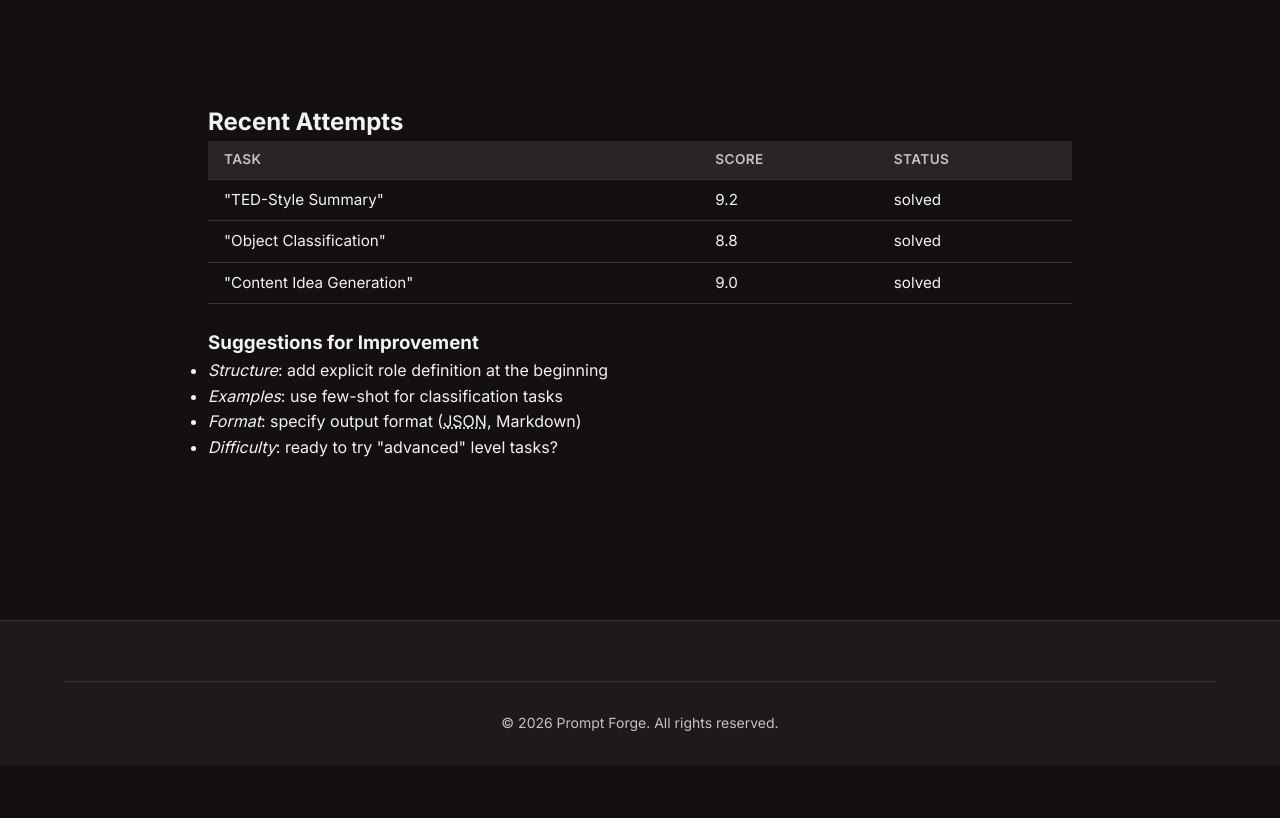
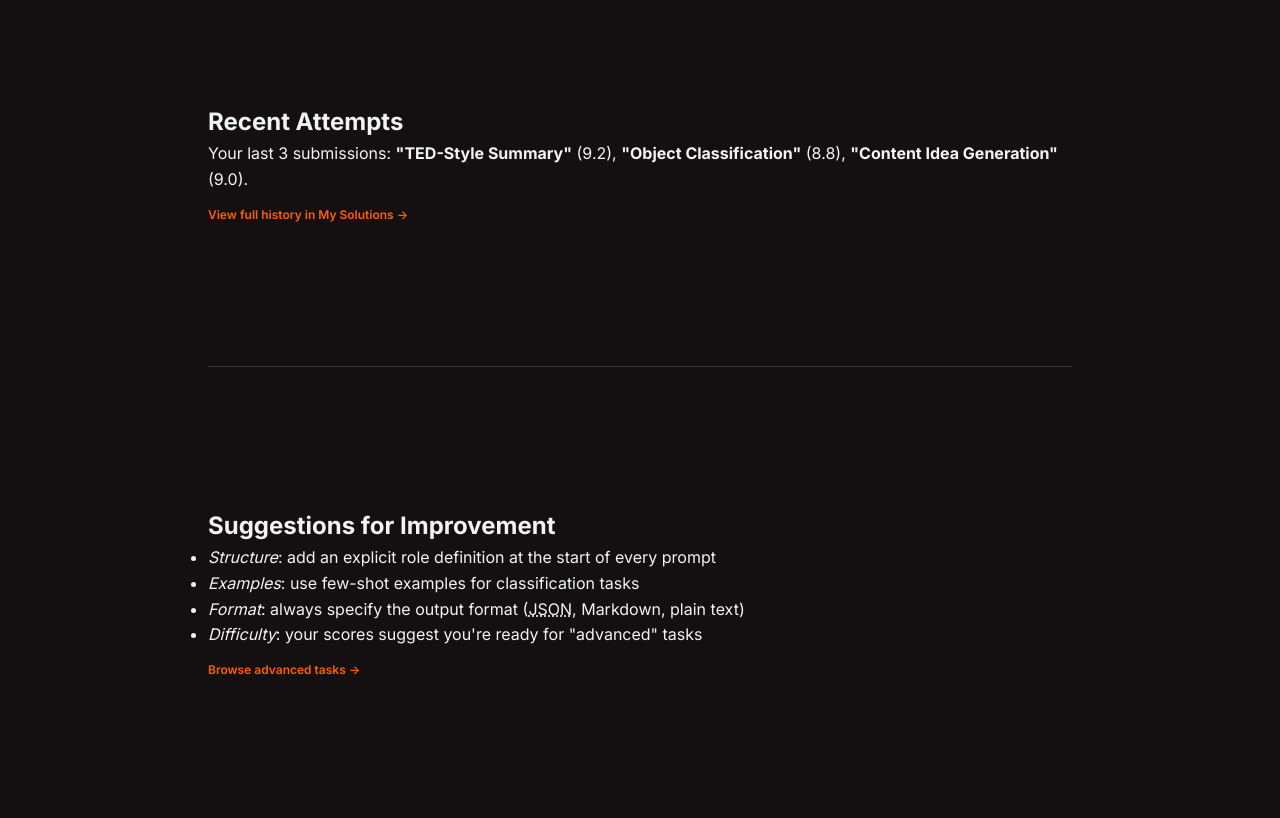
Before and after one commit to AlmazCode/PromptForge, a plain HTML site: page profile.html in a window 1280 px wide. Shown: the part 2002-2820 px from the top of the page. Before the commit the page ends 2767 px from the top, so only its background shows below. Drawn offline with Linux system fonts and the light colour scheme.

```diff
--- a/profile.html
+++ b/profile.html
@@ -13,8 +13,8 @@
 
     <!-- Author: Student B
          Section: User Profile
-         Comment: profile-container uses the same app-content grid as my-solutions for visual consistency
-         Comment: table uses scope="row" on th cells so screen readers announce row headers correctly -->
+         Comment: app-content grid reused from student-c so sidebar+main layout stays consistent across pages
+         Comment: Recent Attempts links to my-solutions.html instead of duplicating the table that already lives there -->
 
     <header>
         <div class="container header-container">
@@ -46,14 +46,14 @@
             <div class="app-header">
                 <div class="app-header-left">
                     <h1>Alexandra Thompson</h1>
-                    <span class="app-header-meta">Member since Oct 2024 · Copywriting & Content</span>
+                    <span class="app-header-meta">Member since Oct 2024 · Copywriting &amp; Content</span>
                 </div>
                 <div class="app-header-right">
                     <span class="badge-small">● Active</span>
                 </div>
             </div>
 
-            <!-- PROFILE CARD — bio -->
+            <!-- BIO CARD -->
             <article class="profile-bio">
                 <figure class="profile-avatar">
                     <img src="src/avatar-thompson.jpg" alt="Profile photo of Alexandra Thompson">
@@ -88,10 +88,10 @@
                 </div>
             </div>
 
-            <!-- STATS TABLE + ACHIEVEMENTS -->
+            <!-- SIDEBAR + MAIN -->
             <div class="app-content">
 
-                <!-- LEFT: stats table + mentor quote -->
+                <!-- SIDEBAR: stats table, mentor quote, badge guide -->
                 <aside class="app-sidebar">
 
                     <div class="sidebar-section">
@@ -151,12 +151,13 @@
 
                 </aside>
 
-                <!-- RIGHT: achievements + recent attempts -->
+                <!-- MAIN: achievements + links to other pages -->
                 <div class="app-main">
 
+                    <!-- ACHIEVEMENTS -->
                     <section id="achievements" class="doc-section">
                         <h2 class="doc-section-title">Achievements</h2>
-                        <p class="doc-text"><small>Badges appear at certain milestones in your progress</small></p>
+                        <p class="doc-text"><small>Badges are awarded automatically at certain milestones.</small></p>
 
                         <div class="process-list">
                             <div class="process-item">
@@ -182,16 +183,16 @@
                             </div>
                         </div>
 
-                        <h3 class="sidebar-title" style="margin-top:16px">Upcoming</h3>
+                        <h3 class="sidebar-title profile-upcoming-label">Upcoming</h3>
                         <div class="process-list">
-                            <div class="process-item" style="opacity:0.45">
+                            <div class="process-item profile-locked">
                                 <span class="process-num">💎</span>
                                 <div class="process-body">
                                     <strong>Diamond</strong>
                                     <span>Reach Top-10 in leaderboard — 3 places to go</span>
                                 </div>
                             </div>
-                            <div class="process-item" style="opacity:0.45">
+                            <div class="process-item profile-locked">
                                 <span class="process-num">🏆</span>
                                 <div class="process-body">
                                     <strong>Master's Apprentice</strong>
@@ -203,49 +204,29 @@
 
                     <hr class="doc-divider">
 
+                    <!-- RECENT ATTEMPTS — links out, no duplicate table -->
                     <section id="recent" class="doc-section">
                         <h2 class="doc-section-title">Recent Attempts</h2>
+                        <p class="doc-text">
+                            Your last 3 submissions: <strong>"TED-Style Summary"</strong> (9.2),
+                            <strong>"Object Classification"</strong> (8.8),
+                            <strong>"Content Idea Generation"</strong> (9.0).
+                        </p>
+                        <a href="my-solutions.html" class="profile-cta-link">View full history in My Solutions →</a>
+                    </section>
 
-                        <div class="table-container">
-                            <table class="table-dense">
-                                <thead>
-                                    <tr>
-                                        <th class="col-task">Task</th>
-                                        <th class="col-score">Score</th>
-                                        <th class="col-status">Status</th>
-                                    </tr>
-                                </thead>
-                                <tbody>
-                                    <tr>
-                                        <td>"TED-Style Summary"</td>
-                                        <td class="mono">9.2</td>
-                                        <td><span class="status-solved">solved</span></td>
-                                    </tr>
-                                    <tr>
-                                        <td>"Object Classification"</td>
-                                        <td class="mono">8.8</td>
-                                        <td><span class="status-solved">solved</span></td>
-                                    </tr>
-                                    <tr>
-                                        <td>"Content Idea Generation"</td>
-                                        <td class="mono">9.0</td>
-                                        <td><span class="status-solved">solved</span></td>
-                                    </tr>
-                                </tbody>
-                            </table>
-                        </div>
+                    <hr class="doc-divider">
 
-                        <aside style="margin-top:16px">
-                            <div class="sidebar-section">
-                                <h3 class="sidebar-title">Suggestions for Improvement</h3>
-                                <ul class="tips-compact">
-                                    <li><em>Structure</em>: add explicit role definition at the beginning</li>
-                                    <li><em>Examples</em>: use few-shot for classification tasks</li>
-                                    <li><em>Format</em>: specify output format (<abbr title="JavaScript Object Notation">JSON</abbr>, Markdown)</li>
-                                    <li><em>Difficulty</em>: ready to try "advanced" level tasks?</li>
-                                </ul>
-                            </div>
-                        </aside>
+                    <!-- SUGGESTIONS -->
+                    <section id="tips" class="doc-section">
+                        <h2 class="doc-section-title">Suggestions for Improvement</h2>
+                        <ul class="tips-compact">
+                            <li><em>Structure</em>: add an explicit role definition at the start of every prompt</li>
+                            <li><em>Examples</em>: use few-shot examples for classification tasks</li>
+                            <li><em>Format</em>: always specify the output format (<abbr title="JavaScript Object Notation">JSON</abbr>, Markdown, plain text)</li>
+                            <li><em>Difficulty</em>: your scores suggest you're ready for "advanced" tasks</li>
+                        </ul>
+                        <a href="tasks.html" class="profile-cta-link">Browse advanced tasks →</a>
                     </section>
 
                 </div>
--- a/styles/student-b.css
+++ b/styles/student-b.css
@@ -147,6 +147,30 @@ main {
   border: 0;
 }
 
+/* --- Profile: locked (upcoming) achievements --- */
+.profile-locked {
+  opacity: 0.4;
+}
+
+/* --- Profile: "Upcoming" label spacing --- */
+.profile-upcoming-label {
+  margin-top: 16px;
+}
+
+/* --- Profile: CTA link below sections --- */
+.profile-cta-link {
+  display: inline-block;
+  margin-top: 12px;
+  font-size: 12px;
+  font-weight: 600;
+  color: var(--accent-color);
+  text-decoration: none;
+}
+
+.profile-cta-link:hover {
+  text-decoration: underline;
+}
+
 /* --- Responsive --- */
 @media (max-width: 600px) {
   .profile-bio {
```
